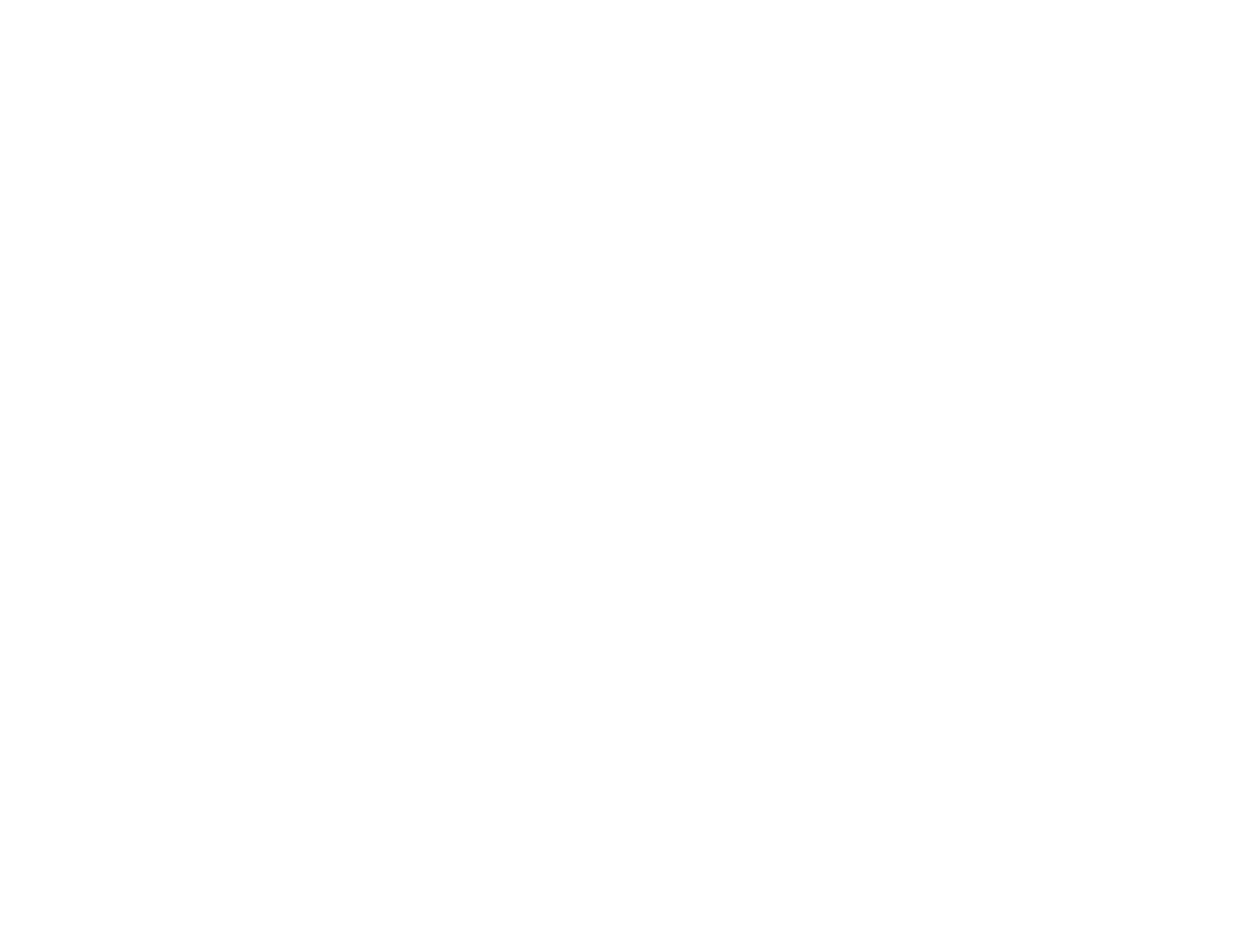
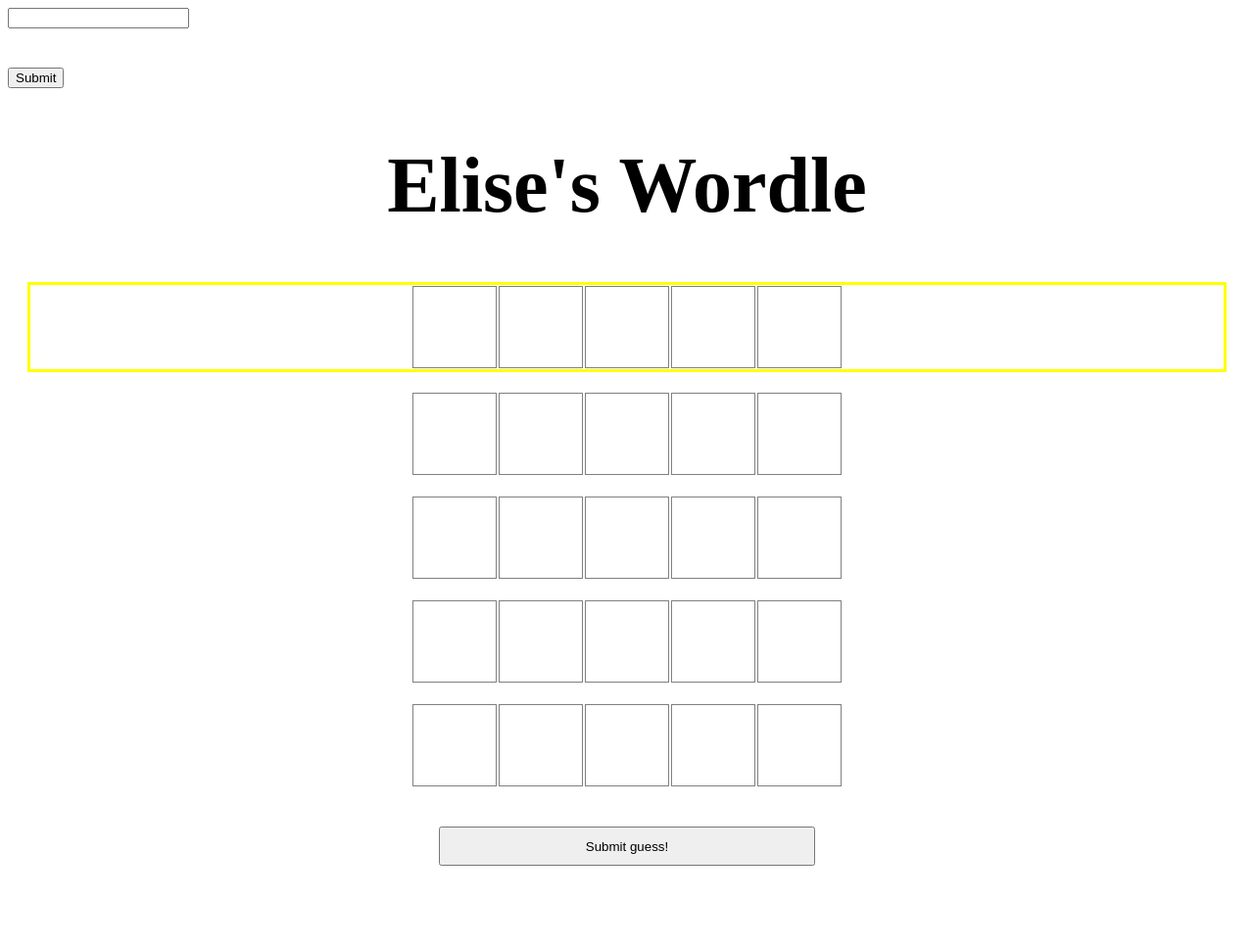
Before and after one commit to elisabethmj/project-1, a plain HTML site: page index.html in a window 1280 px wide. Shown: the whole page at 98% size. Before the commit the page ends 800 px from the top, so only its background shows below. Drawn offline with Linux system fonts and the light colour scheme.

Commit message:
Read Me just has steps. HTML and CSS mostly put together. JS is just some working out notes where I was attempting to structure the logic.

```diff
--- a/index.html
+++ b/index.html
@@ -5,8 +5,60 @@
     <meta http-equiv="X-UA-Compatible" content="IE=edge">
     <meta name="viewport" content="width=device-width, initial-scale=1.0">
     <title>Wordle</title>
+    <link rel="stylesheet" href="style.css">
 </head>
 <body>
+    <!-- Using the input box to figure out js first -->
+    <input id="userinput" type="text">
+    <button id="submit">Submit</button>
 
+    <h1>Elise's Wordle</h1>
+
+    <!-- Starting to build ideal HTML/CSS layout but not using in DOM selection as of yet -->
+    <div class="input currentattempt" id="firstattempt">
+    <input class="tile" id="firstletter" maxlength="1" type="text">
+    <input class="tile" id="secondletter" maxlength="1" type="text">
+    <input class="tile" id="thirdletter" maxlength="1" type="text">
+    <input class="tile" id="fourthletter" maxlength="1" type="text">
+    <input class="tile" id="fifthletter" maxlength="1" type="text">
+    </div>
+
+    <div class="input" id="secondattempt">
+        <input class="tile" id="firstletter" maxlength="1" type="text">
+        <input class="tile" id="secondletter" maxlength="1" type="text">
+        <input class="tile" id="thirdletter" maxlength="1" type="text">
+        <input class="tile" id="fourthletter" maxlength="1" type="text">
+        <input class="tile" id="fifthletter" maxlength="1" type="text">
+        </div>
+
+    <div class="input" id="thirdattempt">
+    <input class="tile" id="firstletter" maxlength="1" type="text">
+    <input class="tile" id="secondletter" maxlength="1" type="text">
+    <input class="tile" id="thirdletter" maxlength="1" type="text">
+    <input class="tile" id="fourthletter" maxlength="1" type="text">
+    <input class="tile" id="fifthletter" maxlength="1" type="text">
+    </div>
+
+    <div class="input" id="fourthattempt">
+        <input class="tile" id="firstletter" maxlength="1" type="text">
+        <input class="tile" id="secondletter" maxlength="1" type="text">
+        <input class="tile" id="thirdletter" maxlength="1" type="text">
+        <input class="tile" id="fourthletter" maxlength="1" type="text">
+        <input class="tile" id="fifthletter" maxlength="1" type="text">
+    </div>
+
+    <div class="input" id="fifthattempt">
+        <input class="tile" id="firstletter" maxlength="1" type="text">
+        <input class="tile" id="secondletter" maxlength="1" type="text">
+        <input class="tile" id="thirdletter" maxlength="1" type="text">
+        <input class="tile" id="fourthletter" maxlength="1" type="text">
+        <input class="tile" id="fifthletter" maxlength="1" type="text">
+    </div>
+
+    <div id="submit">
+    <button id="submit-guess">Submit guess!</button>
+    </div>
+
+    <script src="script.js"></script>
 </body>
 </html>
--- /dev/null
+++ b/script.js
@@ -0,0 +1,78 @@
+const guess = for (const input of document.querySelectorAll('.currentattempt input')) {
+    console.log(input.value)
+}
+
+
+
+// //Variables for secret word and user input and submit button
+// //Compare function when submitted with button
+// const secretWord = 'hello';
+// const button = document.querySelector('#submit');
+
+// button.addEventListener('click', compare);
+
+
+// function compare() {
+//     //User input variable has to be in function so it's not grabbing value as page is loaded.
+//     const userInput = document.querySelector('#userinput').value;
+//     console.log('The user input is ' + userInput + '. And the secret word is ' + secretWord);
+
+//     console.log(document.querySelectorAll('.tile'));
+
+//     //Compare the secret word and user input - letter by letter -
+//     //1. User input and secret world will be a string. Split both strings into array of letters.
+//     const secretWordArray = secretWord.split('');
+//     const userInputArray = userInput.split('');
+//     console.log(secretWordArray);
+//     console.log(userInputArray);
+
+//     //if userInput[index] = secretWordArray[index] - green tile
+//     //if
+
+//     // if (userInputArray[0] === secretWordArray[0]) {
+//     //     console.log('0 green');
+//     // } else if (secretWordArray.includes(userInputArray[0])) {
+//     //     console.log('0 yellow');
+//     // } else if (!secretWordArray.includes(userInputArray[0])) {
+//     //     console.log('0 black');
+//     // }
+
+//     // if (userInputArray[1] === secretWordArray[1]) {
+//     //     console.log('1 green');
+//     // } else if (secretWordArray.includes(userInputArray[1])) {
+//     //     console.log('1 yellow');
+//     // } else if (!secretWordArray.includes(userInputArray[1])) {
+//     //     console.log('1 black');
+//     // }
+
+//     // if (userInputArray[2] === secretWordArray[2]) {
+//     //     console.log('2 green');
+//     // } else if (secretWordArray.includes(userInputArray[2])) {
+//     //     console.log('2 yellow');
+//     // } else if (!secretWordArray.includes(userInputArray[2])) {
+//     //     console.log('2 black');
+//     // }
+
+//     // if (userInputArray[3] === secretWordArray[3]) {
+//     //     console.log('3 green');
+//     // } else if (secretWordArray.includes(userInputArray[3])) {
+//     //     console.log('3 yellow');
+//     // } else if (!secretWordArray.includes(userInputArray[3])) {
+//     //     console.log('3 black');
+//     // }
+
+//     // if (userInputArray[4] === secretWordArray[4]) {
+//     //     console.log('4 green');
+//     // } else if (secretWordArray.includes(userInputArray[4])) {
+//     //     console.log('4 yellow');
+//     // } else if (!secretWordArray.includes(userInputArray[4])) {
+//     //     console.log('4 black');
+//     // }
+
+// }
+
+
+
+//      /*
+
+//     */
--- /dev/null
+++ b/style.css
@@ -0,0 +1,39 @@
+h1 {
+    text-align: center;
+    font-size: 10vh;
+}
+
+.tile {
+    height: 10vh;
+    width: 10vh;
+    border: 1px solid grey;
+    margin: 1px;
+
+    text-transform: uppercase;
+    text-align: center;
+    font-size: 5vh;
+    font-family: 'Lucida Sans', 'Lucida Sans Regular', 'Lucida Grande', 'Lucida Sans Unicode', Geneva, Verdana, sans-serif;
+}
+
+.input {
+    display: flex;
+    flex-direction: row;
+    margin: 20px;
+    justify-content: center;
+}
+
+#submit {
+    display: flex;
+    margin-top: 5vh;
+    justify-content: center;
+}
+
+#submit-guess {
+    width: 30vw;
+    height: 5vh;
+    margin-bottom: 10vh;
+}
+
+.currentattempt {
+    border: 3px solid yellow;
+}
```
Also changed, not shown: 1 other file.
